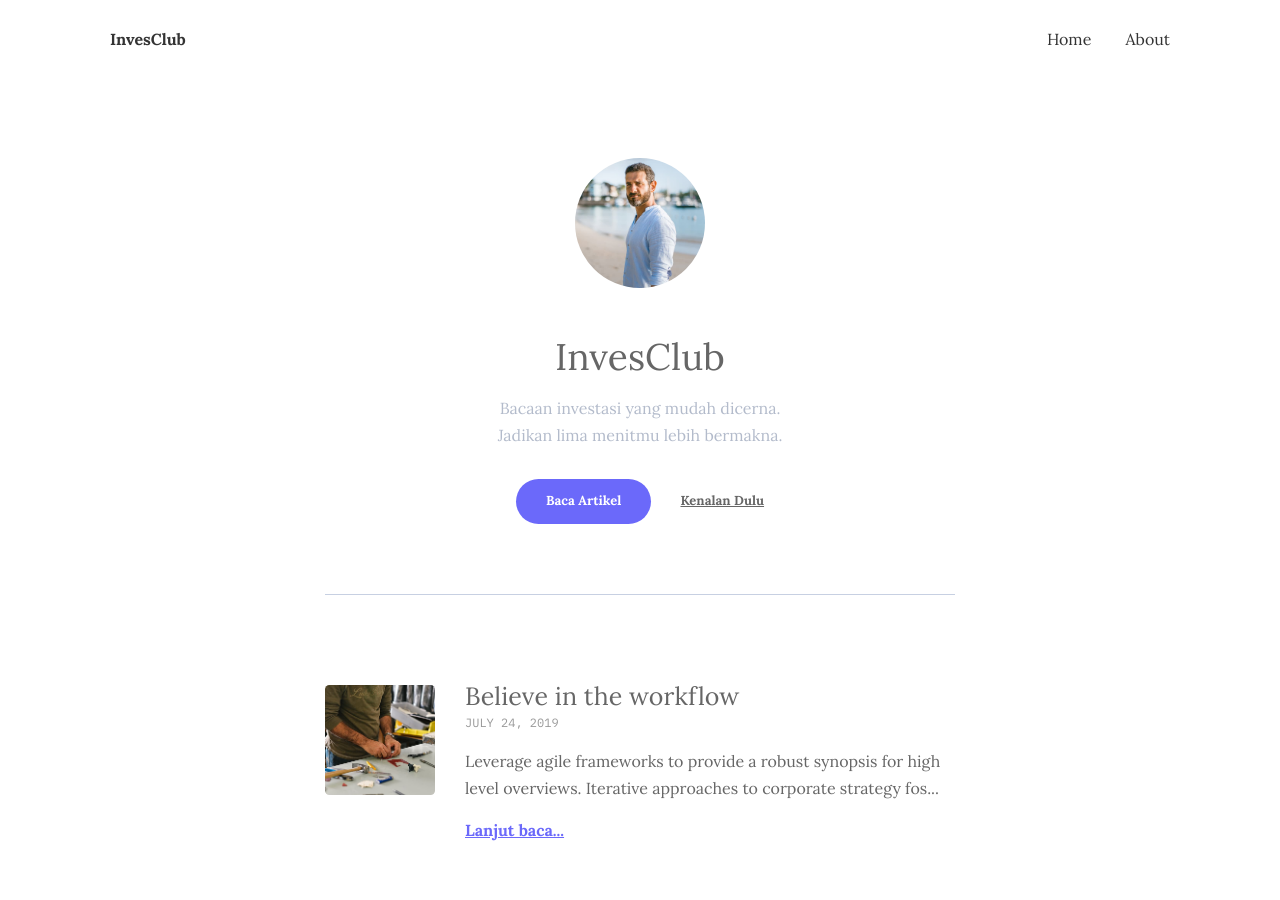
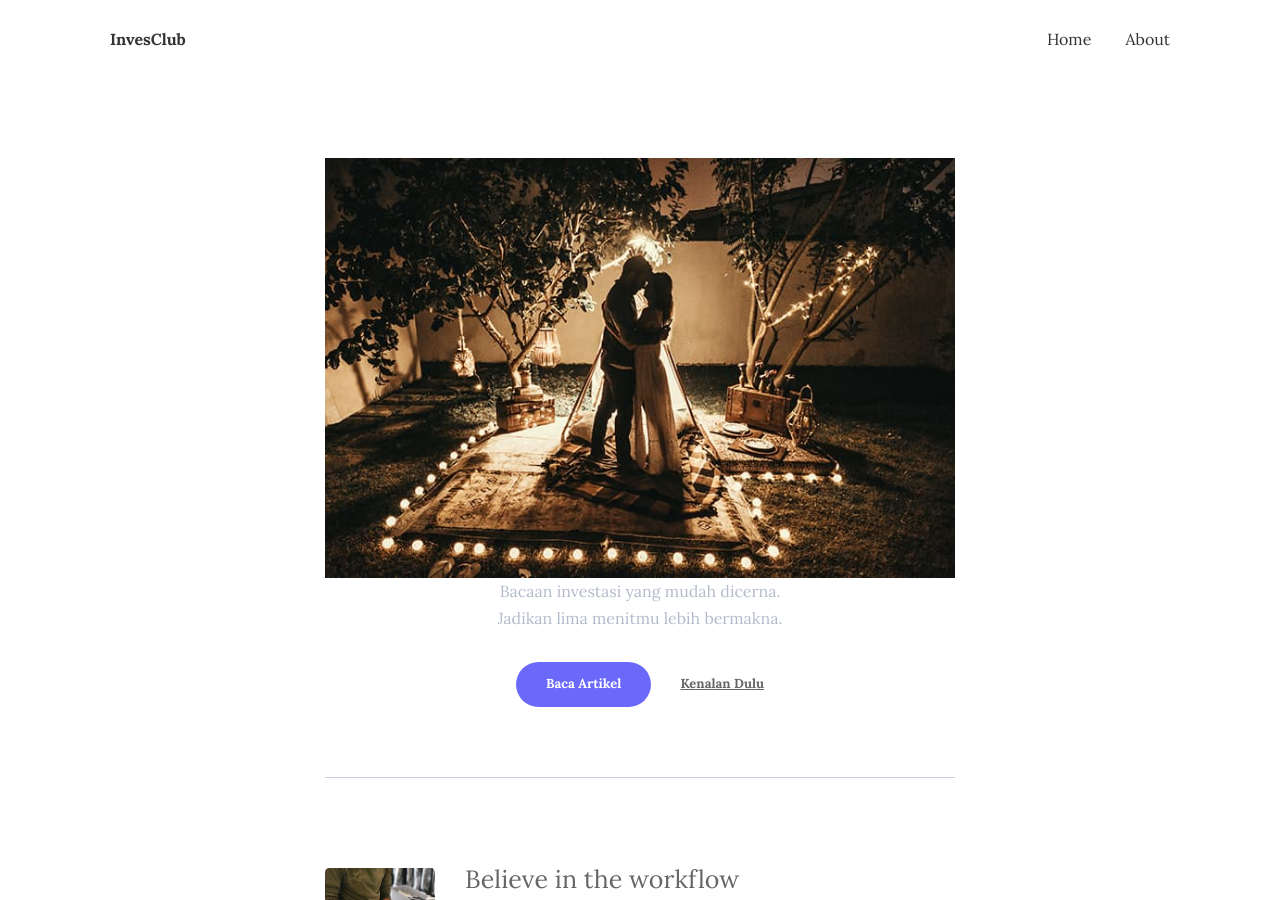
Before and after one commit to ekonomikusid/home, a Jekyll site: the page built from index.html, in a window 1280 px wide and 900 px high. Built offline with Jekyll 4.4.1, drawn with Linux system fonts in a browser that asks for light colours.

Commit message:
Update index.html

```diff
--- a/index.html
+++ b/index.html
@@ -6,8 +6,7 @@
   <!-- begin author -->
   <section class="author" data-aos="fade-up" data-aos-easing="ease-out-quad" data-aos-duration="700">
     <div class="author__inner">
-  <img src="{{site.baseurl}}{{site.author.image}}" alt="{{site.author.name}}" class="author__img">
-      <h1 class="author__job">{{ site.author.job }}</h1>
+  <img src="/assets/img/04.jpg" alt="{{site.author.name}}" width="100%"/>
       <p class="author__bio">{{ site.author.bio }}</p>
       <div class="author__more">
         <a href="#baca" class="say-hello">Baca Artikel</a>
```
